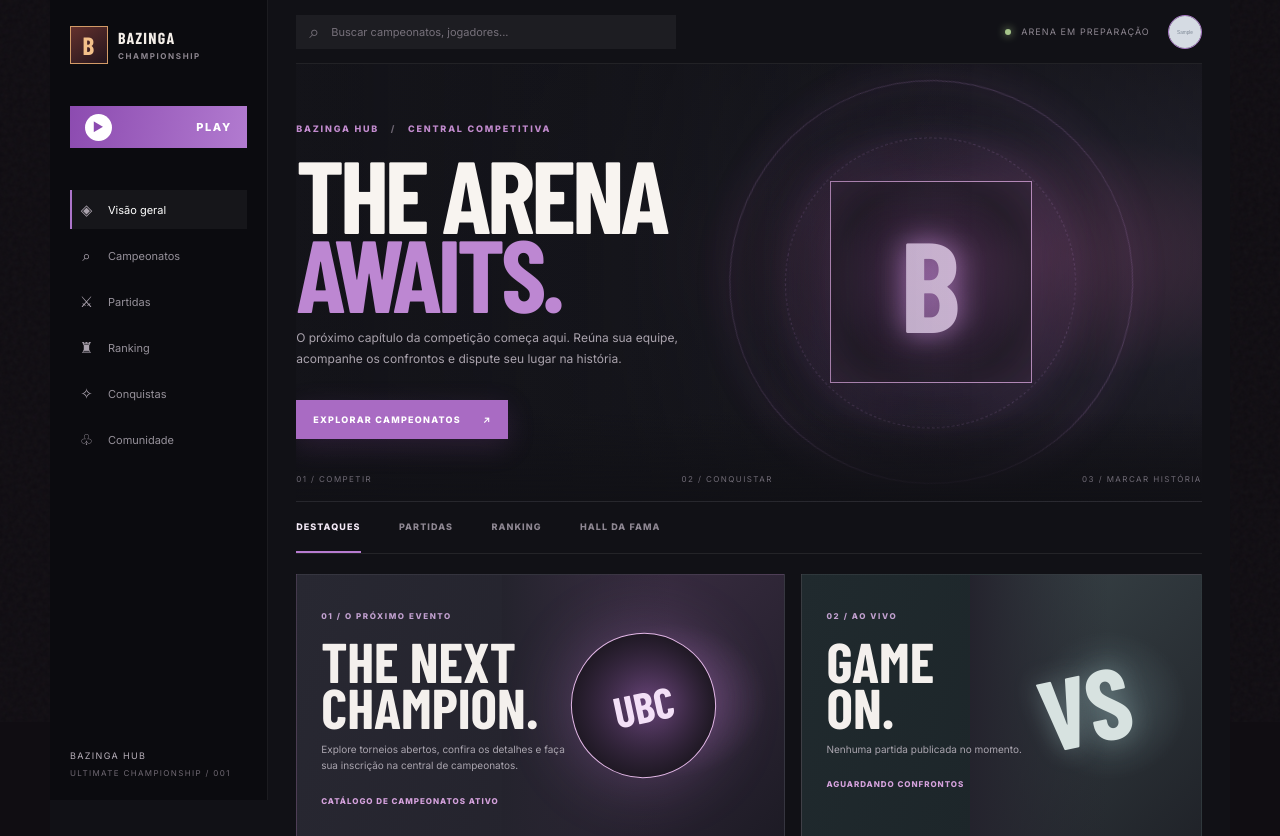
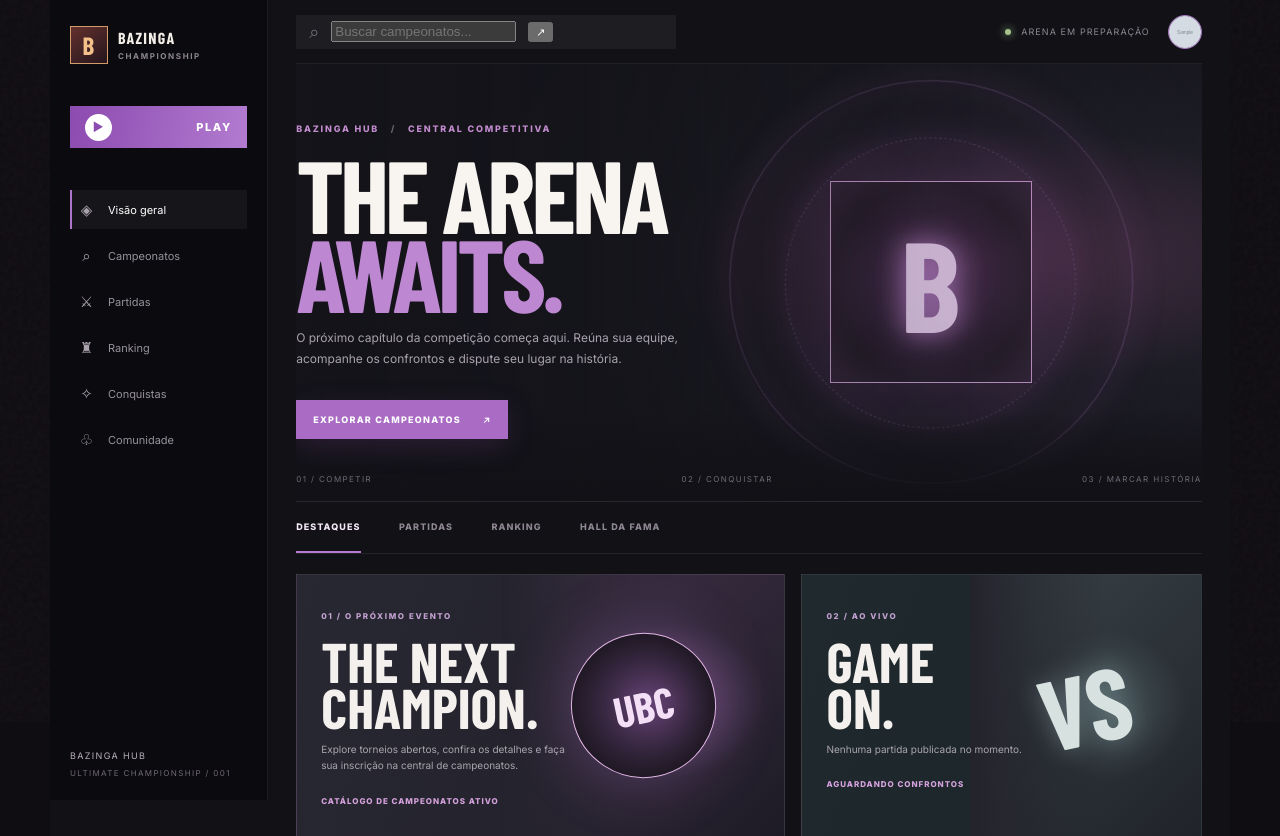
Before and after one commit to AqueleSales/Ultimate-Bazinga-Championship, a Flask app: page / in a window 1280 px wide. Shown: the part 78-914 px from the top of the page. Run offline with Flask 3, Linux system fonts and the light colour scheme; the visitor is signed in with stand-in values (Sample User, id 1); tables that the repository leaves empty hold one stand-in row (values such as "Sample post"); grey boxes marked "Sample" are stand-in pictures; some web fonts are replaced.

Commit message:
feat(home): make championship search and highlights tab functional

```diff
--- a/bazinga/templates/championship.html
+++ b/bazinga/templates/championship.html
@@ -20,7 +20,11 @@
 
     <div class="games-main">
         <div class="games-topbar">
-            <div class="games-search"><span>⌕</span><span>Buscar campeonatos, jogadores...</span></div>
+            <form class="games-search" role="search" method="get" action="{{ url_for('main.competitions') }}">
+                <span aria-hidden="true">⌕</span>
+                <input type="search" name="q" maxlength="100" placeholder="Buscar campeonatos..." aria-label="Buscar campeonatos">
+                <button type="submit" aria-label="Pesquisar">↗</button>
+            </form>
             <div class="games-top-actions"><span class="topbar-status"><i></i> ARENA EM PREPARAÇÃO</span>{% if current_user and current_user.avatar_url %}<img class="topbar-avatar" src="{{ current_user.avatar_url|e }}" alt="Foto de {{ current_user.name|e }}" referrerpolicy="no-referrer">{% elif current_user %}<span class="topbar-avatar" aria-label="Perfil de {{ current_user.name|e }}">{{ current_user.name[:1]|upper|e }}</span>{% else %}<a class="topbar-avatar" href="{{ url_for('main.championship_home', screen='auth') }}" aria-label="Entrar">B</a>{% endif %}</div>
         </div>
 
@@ -36,7 +40,7 @@
         </section>
 
         <div class="games-tabs" aria-label="Seções do campeonato">
-            <a class="active" href="{{ url_for('main.competitions') }}">DESTAQUES</a><a href="#matches">PARTIDAS</a><a href="#ranking">RANKING</a><a href="{{ url_for('main.module_page', module='achievements') }}">HALL DA FAMA</a>
+            <a class="active" href="#competitions">DESTAQUES</a><a href="#matches">PARTIDAS</a><a href="#ranking">RANKING</a><a href="{{ url_for('main.module_page', module='achievements') }}">HALL DA FAMA</a>
         </div>
 
         <section class="games-feature-grid" id="competitions">
```
